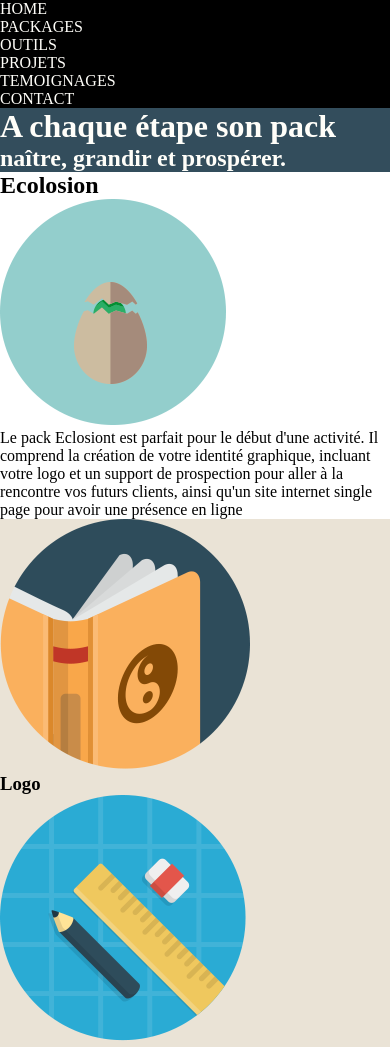
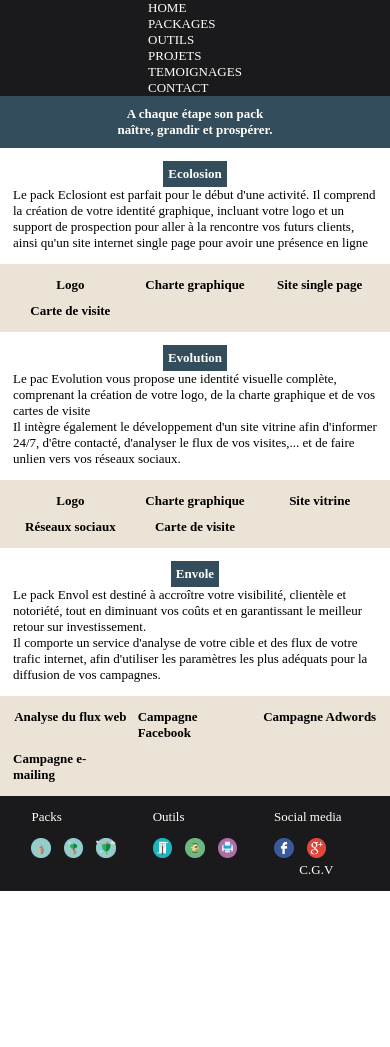
Before and after one commit to donidoni28/youcomunik2, a plain HTML site: page index.html in a window 390 px wide. Shown: the top 1047 px of the page. After the commit the page ends 891 px from the top, so only its background shows below. Drawn offline with Linux system fonts and the light colour scheme.

Commit message:
website mobile version done

```diff
--- a/index.html
+++ b/index.html
@@ -141,14 +141,15 @@
                 <h3>Campagne e-mailing</h3>
             </div>
         </div>
+
     </section>
     <!--------------- END SECTION 3 ----------------->
 
     <!--------------- START FOOTER ----------------->
     <footer>
         <div>
+            <p class="title">Packs</p>
             <div>
-                <p class="title">Packs</p>
                 <div class="footer-img">
                     <img src="public/img/icon-eclosion.png" alt="img">
                 </div>
@@ -161,8 +162,8 @@
             </div>
         </div>
         <div>
+            <p class="title">Outils</p>
             <div>
-                <p class="title">Outils</p>
                 <div class="footer-img">
                     <img src="public/img/identite-graphique.png" alt="img">
                 </div>
@@ -175,8 +176,8 @@
             </div>
         </div>
         <div>
+            <p class="title">Social media</p>
             <div>
-                <p class="title">Social media</p>
                 <div class="footer-img">
                     <img src="public/img/social-f.png" alt="img">
                 </div>
@@ -185,6 +186,9 @@
                 </div>
             </div>
         </div>
+        <div class="cgv">
+            <p>C.G.V</p>
+        </div>
     </footer>
     <!--------------- END FOOTER ----------------->
 </body>
--- a/public/css/style.css
+++ b/public/css/style.css
@@ -2,15 +2,18 @@
     --w:#FFFEF9;
     --b:#1A1A1D;
     --g:#EAE3D6;
+    --gb:#334D5C;
 }
  * {
     padding: 0;
     margin: 0;
+    font-size: small;
 }
 /* -------------------- START HEADER -------------------- */
 header{
     display: grid;
-    background: black;
+    justify-items: center;
+    background: var(--b);
     color: var(--w);
 }
 nav > ul {
@@ -30,8 +33,12 @@ nav > ul img {
 
 /* -------------------- START BANNER -------------------- */
 #banner {
-    background: #334D5C;
+    display: grid;
+    justify-items: center;
+    background: var(--gb);
     color: var(--w);
+    font-size:x-small;
+    padding: 1em;
 }
 #banner img{
     display: none;
@@ -39,18 +46,89 @@ nav > ul img {
 /* -------------------- END BANNER -------------------- */
 
 /* -------------------- START SECTION 1 -------------------- */
+section.one{
+    display: grid;
+}
+section.one img{
+    display: none;
+}
+#eclosion{
+    padding: 1em;
+
+}
+section h2 {
+    width: fit-content;
+    margin: 0 auto;
+    padding: 5px;
+    background: var(--gb);
+    color: var(--w);
+}
 .avantages{
+    display: grid;
+    justify-items: center;
+    gap: 10px 10px;
+    grid-template-columns: repeat(auto-fill,minmax(100px,1fr));
     background: var(--g);
+    padding: 1em;
 }
+/* .avantage div{
+    width: fit-content;
+} */
 /* -------------------- END SECTION 1 -------------------- */
 
 /* -------------------- START SECTION 2 -------------------- */
-
+section.two{
+    display: grid;
+}
+section.two img{
+    display: none;
+}
+#evolution{
+    padding: 1em;
+}
 /* -------------------- END SECTION 2 -------------------- */
 
 /* -------------------- START SECTION 3 -------------------- */
-
+section.three{
+    display: grid;
+}
+section.three img{
+    display: none;
+}
+#envol{
+    padding: 1em;
+}
 /* -------------------- END SECTION 3 -------------------- */
 
 /* -------------------- START FOOTER -------------------- */
+footer{
+    display: grid;
+    justify-items: center;
+    grid-template-columns: repeat(3,1fr);
+    background: var(--b);
+    padding: 1em;
+}
+footer > div{
+    display: grid;
+    gap: 1em;
+}
+footer > div > div {
+    display: grid;
+    grid-template-columns: repeat(3,1fr);
+    width: fit-content;
+    gap: 1em;
+}
+footer img {
+    width: 5vw;
+
+}
+
+.title{
+    color: var(--w);
+}
+.cgv{
+    grid-column: 3/5;
+    right: 0;
+    color: var(--w);
+}
 /* -------------------- END FOOTER -------------------- */
```
